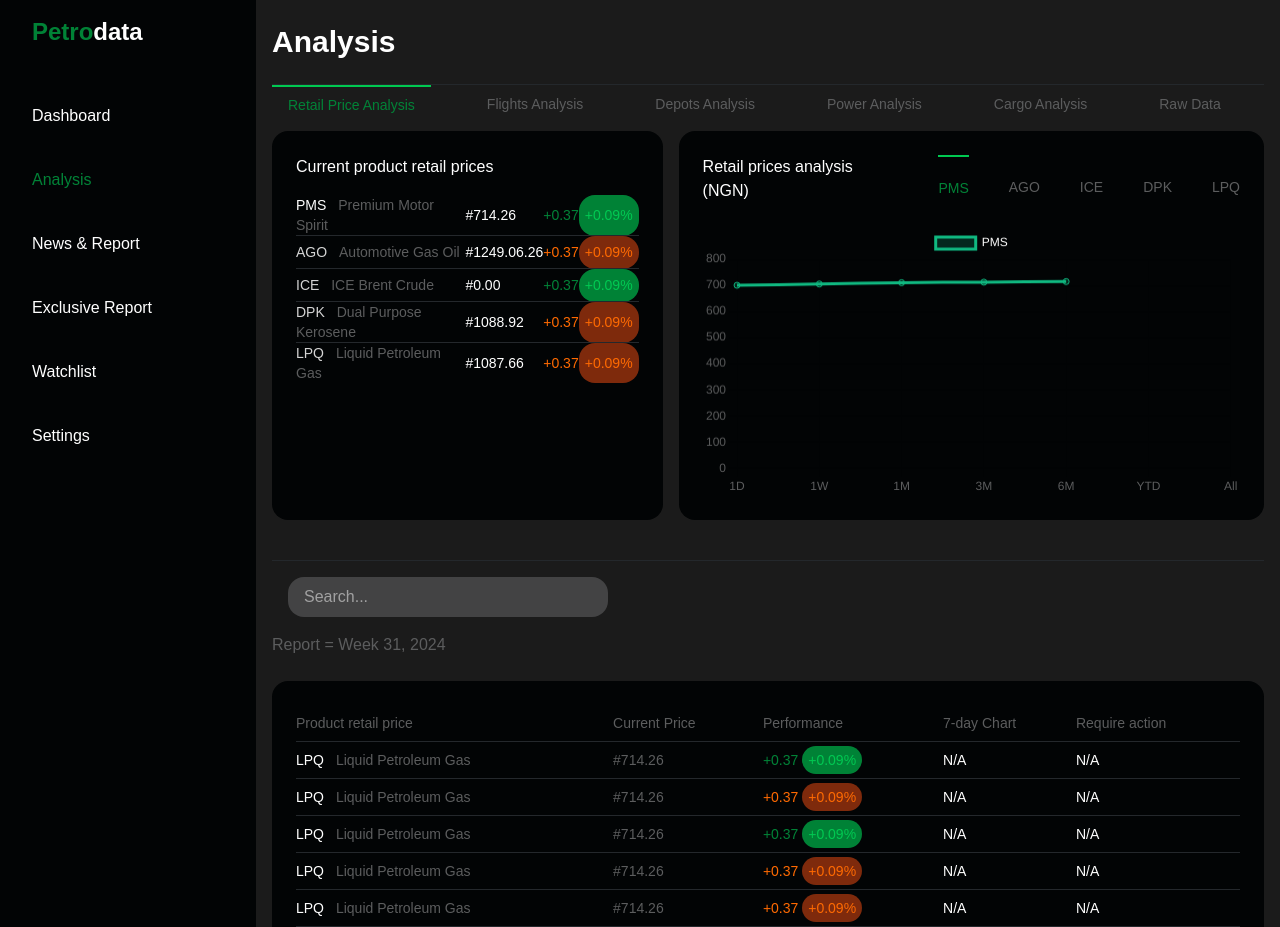
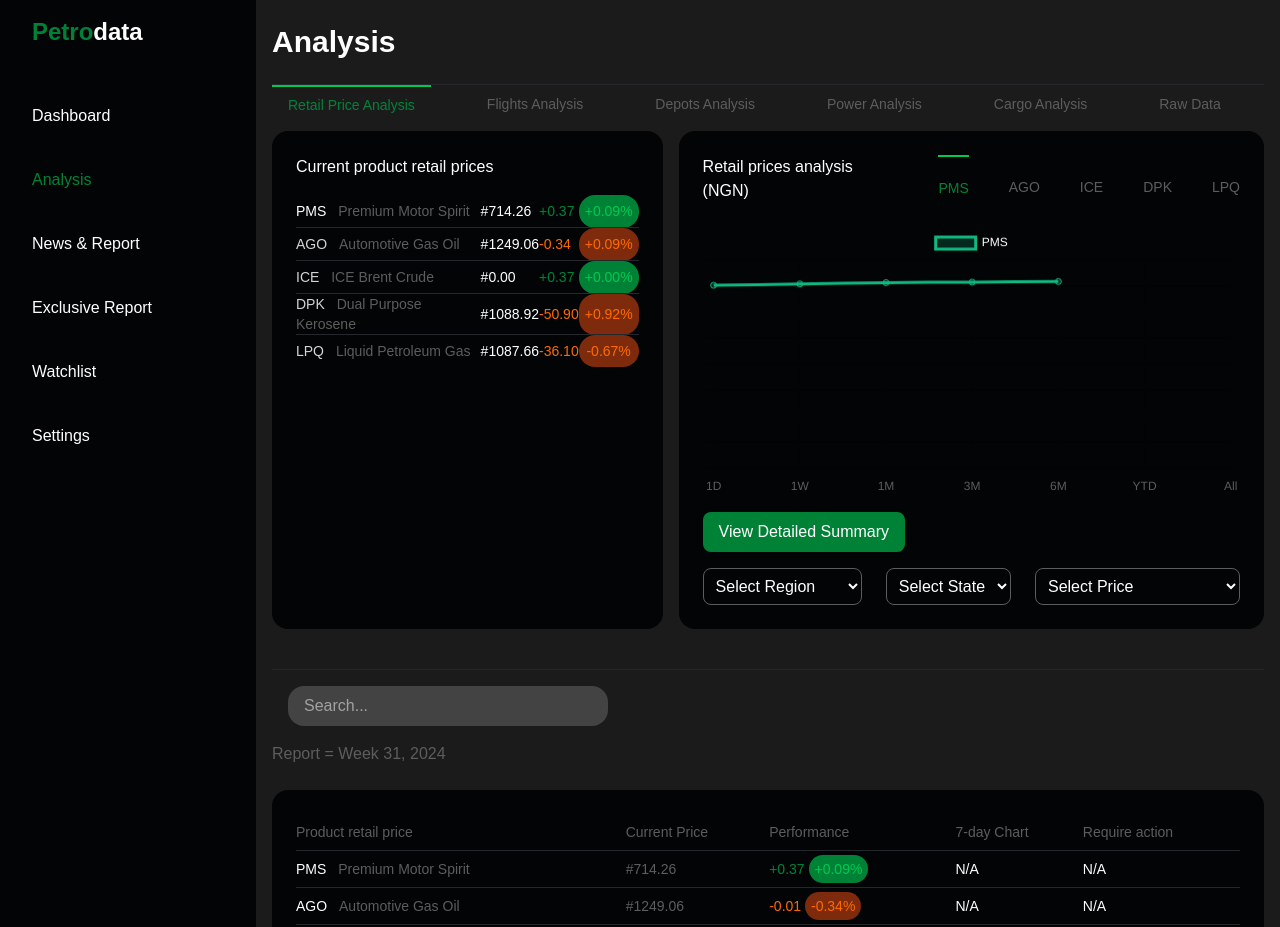
Before and after one commit to daramolakenny/Pedro, a Next.js app: page / in a window 1280 px wide. Shown: the top 927 px of the page. Built offline with nearby package versions, Linux system fonts and the light colour scheme.

Commit message:
new update

```diff
--- a/component/RetailCard.tsx
+++ b/component/RetailCard.tsx
@@ -1,30 +1,75 @@
 import React, { useState } from "react";
 import { Line } from "react-chartjs-2";
-import { Chart as ChartJS, CategoryScale, LinearScale, PointElement, LineElement, Title, Tooltip, Legend } from "chart.js";
+import {
+  Chart as ChartJS,
+  CategoryScale,
+  LinearScale,
+  PointElement,
+  LineElement,
+  Title,
+  Tooltip,
+  Legend,
+} from "chart.js";
 
 ChartJS.register(CategoryScale, LinearScale, PointElement, LineElement, Title, Tooltip, Legend);
 
-const RetailCard = () => {
-  const [activeTab, setActiveTab] = useState("retail-price-analysis");
+// Define the type for price data
+interface PriceDataItem {
+  label: string;
+  price: number;
+  trend: number[];
+}
 
-  // Static price data for each product (based on "Current product retail prices")
-  const priceData = {
+// Define types for dropdowns
+interface DropdownOption {
+  value: string;
+  label: string;
+}
+
+const RetailCard: React.FC = () => {
+  // Type for activeTab
+  type TabKey = "retail-price-analysis" | "flights-analysis" | "depots-analysis" | "power-analysis" | "cargo-analysis";
+  const [activeTab, setActiveTab] = useState<TabKey>("retail-price-analysis");
+  const [isModalOpen, setIsModalOpen] = useState<boolean>(false);
+  const [selectedRegion, setSelectedRegion] = useState<DropdownOption | null>(null);
+  const [selectedState, setSelectedState] = useState<DropdownOption | null>(null);
+  const [selectedPrice, setSelectedPrice] = useState<DropdownOption | null>(null);
+
+  // Static price data for each product with TypeScript typing
+  const priceData: Record<TabKey, PriceDataItem> = {
     "retail-price-analysis": { label: "PMS", price: 714.26, trend: [700, 705, 710, 712, 714.26] },
-    "flights-analysis": { label: "AGO", price: 714.26, trend: [698, 702, 708, 711, 714.26] },
-    "depots-analysis": { label: "ICE", price: 714.26, trend: [695, 703, 709, 713, 714.26] },
-    "power-analysis": { label: "DPK", price: 714.26, trend: [699, 704, 707, 710, 714.26] },
-    "cargo-analysis": { label: "LPQ", price: 714.26, trend: [697, 701, 706, 712, 714.26] },
+    "flights-analysis": { label: "AGO", price: 1249.06, trend: [698, 702, 708, 711, 1249.06] },
+    "depots-analysis": { label: "ICE", price: 0.0, trend: [695, 703, 709, 713, 0.0] },
+    "power-analysis": { label: "DPK", price: 1088.92, trend: [699, 704, 707, 710, 1088.92] },
+    "cargo-analysis": { label: "LPQ", price: 1087.66, trend: [697, 701, 706, 712, 1087.66] },
   };
 
-  // Time periods for the x-axis (simulated)
-  const timePeriods = ["1D", "1W", "1M", "3M", "6M", "YTD", "All"];
+  // Time periods and additional dropdown options
+  const timePeriods: string[] = ["1D", "1W", "1M", "3M", "6M", "YTD", "All"];
+  const regions: DropdownOption[] = [
+    { value: "north", label: "Northern Region" },
+    { value: "south", label: "Southern Region" },
+    { value: "east", label: "Eastern Region" },
+    { value: "west", label: "Western Region" },
+  ];
+  const states: DropdownOption[] = [
+    { value: "lagos", label: "Lagos" },
+    { value: "kano", label: "Kano" },
+    { value: "rivers", label: "Rivers" },
+    { value: "abuja", label: "Abuja" },
+  ];
+  const prices: DropdownOption[] = [
+    { value: "low", label: "Low (< #700)" },
+    { value: "medium", label: "Medium (#700 - #1000)" },
+    { value: "high", label: "High (> #1000)" },
+  ];
 
   const chartData = {
     labels: timePeriods,
     datasets: [
       {
-        label: priceData[activeTab as keyof typeof priceData].label,
-        data: priceData[activeTab as keyof typeof priceData].trend,
+        label: priceData[activeTab].label,
+        data: priceData[activeTab].trend,
         borderColor: "#10B981",
         backgroundColor: "rgba(16, 185, 129, 0.2)",
         fill: true,
@@ -38,7 +83,22 @@ const RetailCard = () => {
     plugins: { legend: { labels: { color: "#ffffff" } } },
     scales: {
       x: { ticks: { color: "#5c5d5e" } },
-      y: { ticks: { color: "#5c5d5e" }, beginAtZero: true },
+      y: { ticks: { display: false }, beginAtZero: true },
+    },
+  };
+
+  // Sample PMS summary data with TypeScript typing
+  const pmsSummary = {
+    daily: {
+      data: "Here's a quick summary of the PMS (Premium Motor Spirit) - Petrol Market in Nigeria breaking down demand, supply, and regional trends",
+      price: "#714.26",
+      change: "+0.37 (+0.09%)",
+    },
+    detailed: {
+      averagePriceLastWeek: "#713.89",
+      region: selectedRegion?.label || "All Regions",
+      state: selectedState?.label || "All States",
+      priceRange: selectedPrice?.label || "All Prices",
     },
   };
 
@@ -49,7 +109,10 @@ const RetailCard = () => {
         <div className="overflow-x-auto">
           <table className="w-full text-sm border-collapse">
             <tbody>
-              <tr className="py-10 border-b border-[#24282c] hover:bg-[#0a0b0c] transition-colors duration-200">
+              <tr
+                className="py-10 border-b border-[#24282c] hover:bg-[#0a0b0c] transition-colors duration-200 cursor-pointer"
+                onClick={() => setIsModalOpen(true)}
+              >
                 <td className="text-start text-white">
                   PMS <span className="font-medium text-[#5c5d5e] pl-2">Premium Motor Spirit</span>
                 </td>
@@ -57,48 +120,44 @@ const RetailCard = () => {
                 <td className="text-start text-green-700">+0.37</td>
                 <td className="text-center p-1.5 text-green-500 rounded-2xl bg-green-700">+0.09%</td>
               </tr>
-
               <tr className="border-b border-[#24282c] hover:bg-[#0a0b0c] transition-colors duration-200">
                 <td className="text-neutral-300 hover:text-green-100">
                   AGO <span className="font-medium text-[#5c5d5e] pl-2">Automotive Gas Oil</span>
                 </td>
-                <td className="text-start text-white">#1249.06.26</td>
-                <td className="text-start text-orange-500">+0.37</td>
+                <td className="text-start text-white">#1249.06</td>
+                <td className="text-start text-orange-500">-0.34</td>
                 <td className="text-center p-1.5 text-orange-500 rounded-2xl bg-orange-900">+0.09%</td>
               </tr>
-
               <tr className="border-b border-[#24282c] hover:bg-[#0a0b0c] transition-colors duration-200">
                 <td className="text-neutral-300 hover:text-green-100">
                   ICE <span className="font-medium text-[#5c5d5e] pl-2">ICE Brent Crude</span>
                 </td>
                 <td className="text-start text-white">#0.00</td>
                 <td className="text-start text-green-700">+0.37</td>
-                <td className="text-center p-1.5 text-green-500 rounded-2xl bg-green-700">+0.09%</td>
+                <td className="text-center p-1.5 text-green-500 rounded-2xl bg-green-700">+0.00%</td>
               </tr>
-
               <tr className="border-b border-[#24282c] hover:bg-[#0a0b0c] transition-colors duration-200">
                 <td className="text-neutral-300 hover:text-green-100">
                   DPK <span className="font-medium text-[#5c5d5e] pl-2">Dual Purpose Kerosene</span>
                 </td>
                 <td className="text-start text-white">#1088.92</td>
-                <td className="text-start text-orange-500">+0.37</td>
-                <td className="text-center p-1.5 text-orange-500 rounded-2xl bg-orange-900">+0.09%</td>
+                <td className="text-start text-orange-500">-50.90</td>
+                <td className="text-center p-1.5 text-orange-500 rounded-2xl bg-orange-900">+0.92%</td>
               </tr>
-
               <tr className="hover:bg-[#0a0b0c] transition-colors duration-200">
                 <td className="text-neutral-300 hover:text-green-100">
                   LPQ <span className="font-medium text-[#5c5d5e] pl-2">Liquid Petroleum Gas</span>
                 </td>
                 <td className="text-start text-white">#1087.66</td>
-                <td className="text-start text-orange-500">+0.37</td>
-                <td className="text-center p-1.5 text-orange-500 rounded-2xl bg-orange-900">+0.09%</td>
+                <td className="text-start text-orange-500">-36.10</td>
+                <td className="text-center p-1.5 text-orange-500 rounded-2xl bg-orange-900">-0.67%</td>
               </tr>
             </tbody>
           </table>
         </div>
       </div>
 
-      <div className="bg-[#020405] rounded-2xl p-6 w-full md:w-[60%]">
+      <div className="bg-[#020405] rounded-2xl p-6 w-full md:w-[60%] relative">
         <div className="w-full md:gap-10 mb-2 flex justify-between">
           <h3 className="font-medium text-white mb-4 pr-10">Retail prices analysis (NGN)</h3>
           <button
@@ -111,7 +170,6 @@ const RetailCard = () => {
           >
             PMS
           </button>
-
           <button
             onClick={() => setActiveTab("flights-analysis")}
             className={`py-2 text-sm ${
@@ -122,7 +180,6 @@ const RetailCard = () => {
           >
             AGO
           </button>
-
           <button
             onClick={() => setActiveTab("depots-analysis")}
             className={`py-2 text-sm ${
@@ -133,7 +190,6 @@ const RetailCard = () => {
           >
             ICE
           </button>
-
           <button
             onClick={() => setActiveTab("power-analysis")}
             className={`py-2 text-sm ${
@@ -144,7 +200,6 @@ const RetailCard = () => {
           >
             DPK
           </button>
-
           <button
             onClick={() => setActiveTab("cargo-analysis")}
             className={`py-2 text-sm ${
@@ -156,10 +211,91 @@ const RetailCard = () => {
             LPQ
           </button>
         </div>
-
-        <div>
+        <div className="mb-4">
           <Line data={chartData} options={chartOptions} />
         </div>
+        <button
+          className="bg-green-700 text-white py-2 px-4 rounded-lg hover:bg-green-600"
+          onClick={() => setIsModalOpen(true)}
+        >
+          View Detailed Summary
+        </button>
+        <div className="flex justify-between mt-4">
+          <select
+            className="bg-[#020405] text-white p-2 rounded-lg border border-[#5c5d5e]"
+            value={selectedRegion?.value || ""}
+            onChange={(e) => setSelectedRegion(regions.find((r) => r.value === e.target.value) || null)}
+          >
+            <option value="" disabled>
+              Select Region
+            </option>
+            {regions.map((region) => (
+              <option key={region.value} value={region.value}>
+                {region.label}
+              </option>
+            ))}
+          </select>
+          <select
+            className="bg-[#020405] text-white p-2 rounded-lg border border-[#5c5d5e]"
+            value={selectedState?.value || ""}
+            onChange={(e) => setSelectedState(states.find((s) => s.value === e.target.value) || null)}
+          >
+            <option value="" disabled>
+              Select State
+            </option>
+            {states.map((state) => (
+              <option key={state.value} value={state.value}>
+                {state.label}
+              </option>
+            ))}
+          </select>
+          <select
+            className="bg-[#020405] text-white p-2 rounded-lg border border-[#5c5d5e]"
+            value={selectedPrice?.value || ""}
+            onChange={(e) => setSelectedPrice(prices.find((p) => p.value === e.target.value) || null)}
+          >
+            <option value="" disabled>
+              Select Price
+            </option>
+            {prices.map((price) => (
+              <option key={price.value} value={price.value}>
+                {price.label}
+              </option>
+            ))}
+          </select>
+        </div>
+
+        {/* Modal for PMS Detailed Summary */}
+        {isModalOpen && (
+          <div
+            className="fixed bg-black bg-opacity-50 flex items-end justify-end z-50"
+            style={{ bottom: "20px", right: "20px" }}
+          >
+            <div className="bg-[#020405] rounded-2xl p-6 w-full max-w-md">
+              <h3 className="text-lg font-semibold text-white mb-4">Detailed Summary</h3>
+              <button
+                className="text-white absolute top-4 right-4"
+                onClick={() => setIsModalOpen(false)}
+              >
+                ✕
+              </button>
+              <div className="space-y-4">
+                <p className="text-white">
+                  Region: {pmsSummary.detailed.region}
+                </p>
+                <p className="text-white">
+                  State: {pmsSummary.detailed.state}
+                </p>
+                <p className="text-white">
+                  Price Range: {pmsSummary.detailed.priceRange}
+                </p>
+                <p className="text-white">
+                  Average Price (Last Week): {pmsSummary.detailed.averagePriceLastWeek}
+                </p>
+              </div>
+            </div>
+          </div>
+        )}
       </div>
     </div>
   );
--- a/component/Updateddata.tsx
+++ b/component/Updateddata.tsx
@@ -20,7 +20,7 @@ const Updateddata = () => {
             <tbody>
                 <tr className="py-10 border-b border-[#24282c]">
                   <td className="text-start text-white">
-                  LPQ <span className="font-medium text-[#5c5d5e] pl-2">Liquid Petroleum Gas</span>
+                  PMS <span className="font-medium text-[#5c5d5e] pl-2">Premium Motor Spirit</span>
                   </td>
                   <td className="text-start text-[#5c5d5e]">#714.26</td>
                   <td className="text-start text-green-700">+0.37 <span className="text-center p-1.5 text-green-500 rounded-2xl bg-green-700">+0.09%</span></td>
@@ -30,10 +30,30 @@ const Updateddata = () => {
 
                 <tr className="py-10 border-b border-[#24282c]">
                     <td className="text-start text-white">
-                    LPQ <span className="font-medium text-[#5c5d5e] pl-2">Liquid Petroleum Gas</span>
+                    AGO <span className="font-medium text-[#5c5d5e] pl-2">Automotive Gas Oil</span>
                     </td>
-                    <td className="text-start text-[#5c5d5e]">#714.26</td>
-                    <td className="text-start text-orange-500">+0.37 <span className="text-center p-1.5 text-orange-500 rounded-2xl bg-orange-900">+0.09%</span></td>
+                    <td className="text-start text-[#5c5d5e]">#1249.06</td>
+                    <td className="text-start text-orange-500">-0.01 <span className="text-center p-1.5 text-orange-500 rounded-2xl bg-orange-900">-0.34%</span></td>
+                    <td className="py-2 text-start text-white">N/A</td>
+                    <td className="py-2 text-start text-white">N/A</td>
+                </tr>
+
+                <tr className="py-10 border-b border-[#24282c]">
+                    <td className="text-start text-white">
+                    ICE <span className="font-medium text-[#5c5d5e] pl-2">ICE Breut Crude</span>
+                    </td>
+                    <td className="text-start text-[#5c5d5e]">#0.00</td>
+                    <td className="text-start text-green-700">+0.00 <span className="text-center p-1.5 text-green-500 rounded-2xl bg-green-700">+0.00%</span></td>
+                    <td className="py-2 text-start text-white">N/A</td>
+                    <td className="py-2 text-start text-white">N/A</td>
+                </tr>
+
+                <tr className="py-10 border-b border-[#24282c]">
+                    <td className="text-start text-white">
+                    DPK <span className="font-medium text-[#5c5d5e] pl-2">Dual Purpose Kerosene</span>
+                    </td>
+                    <td className="text-start text-[#5c5d5e]">#1088.92</td>
+                    <td className="text-start text-orange-500">+50.90 <span className="text-center p-1.5 text-orange-500 rounded-2xl bg-orange-900">+0.92%</span></td>
                     <td className="py-2 text-start text-white">N/A</td>
                     <td className="py-2 text-start text-white">N/A</td>
                 </tr>
@@ -42,28 +62,8 @@ const Updateddata = () => {
                     <td className="text-start text-white">
                     LPQ <span className="font-medium text-[#5c5d5e] pl-2">Liquid Petroleum Gas</span>
                     </td>
-                    <td className="text-start text-[#5c5d5e]">#714.26</td>
-                    <td className="text-start text-green-700">+0.37 <span className="text-center p-1.5 text-green-500 rounded-2xl bg-green-700">+0.09%</span></td>
-                    <td className="py-2 text-start text-white">N/A</td>
-                    <td className="py-2 text-start text-white">N/A</td>
-                </tr>
-
-                <tr className="py-10 border-b border-[#24282c]">
-                    <td className="text-start text-white">
-                    LPQ <span className="font-medium text-[#5c5d5e] pl-2">Liquid Petroleum Gas</span>
-                    </td>
-                    <td className="text-start text-[#5c5d5e]">#714.26</td>
-                    <td className="text-start text-orange-500">+0.37 <span className="text-center p-1.5 text-orange-500 rounded-2xl bg-orange-900">+0.09%</span></td>
-                    <td className="py-2 text-start text-white">N/A</td>
-                    <td className="py-2 text-start text-white">N/A</td>
-                </tr>
-
-                <tr className="py-10 border-b border-[#24282c]">
-                    <td className="text-start text-white">
-                    LPQ <span className="font-medium text-[#5c5d5e] pl-2">Liquid Petroleum Gas</span>
-                    </td>
-                    <td className="text-start text-[#5c5d5e]">#714.26</td>
-                    <td className="text-start text-orange-500">+0.37 <span className="text-center p-1.5 text-orange-500 rounded-2xl bg-orange-900">+0.09%</span></td>
+                    <td className="text-start text-[#5c5d5e]">#1087.66</td>
+                    <td className="text-start text-orange-500">-36.10 <span className="text-center p-1.5 text-orange-500 rounded-2xl bg-orange-900">-0.67%</span></td>
                     <td className="py-2 text-start text-white">N/A</td>
                     <td className="py-2 text-start text-white">N/A</td>
                 </tr>
```
